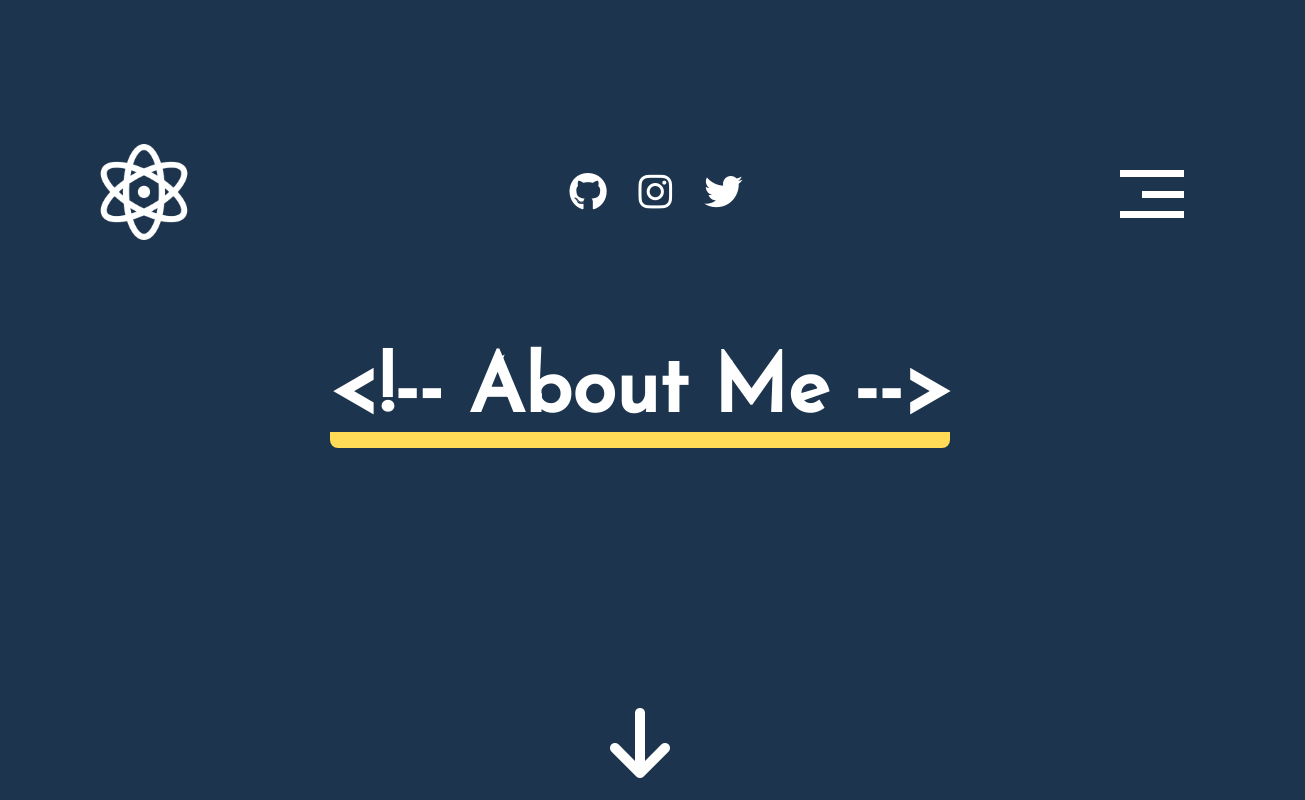
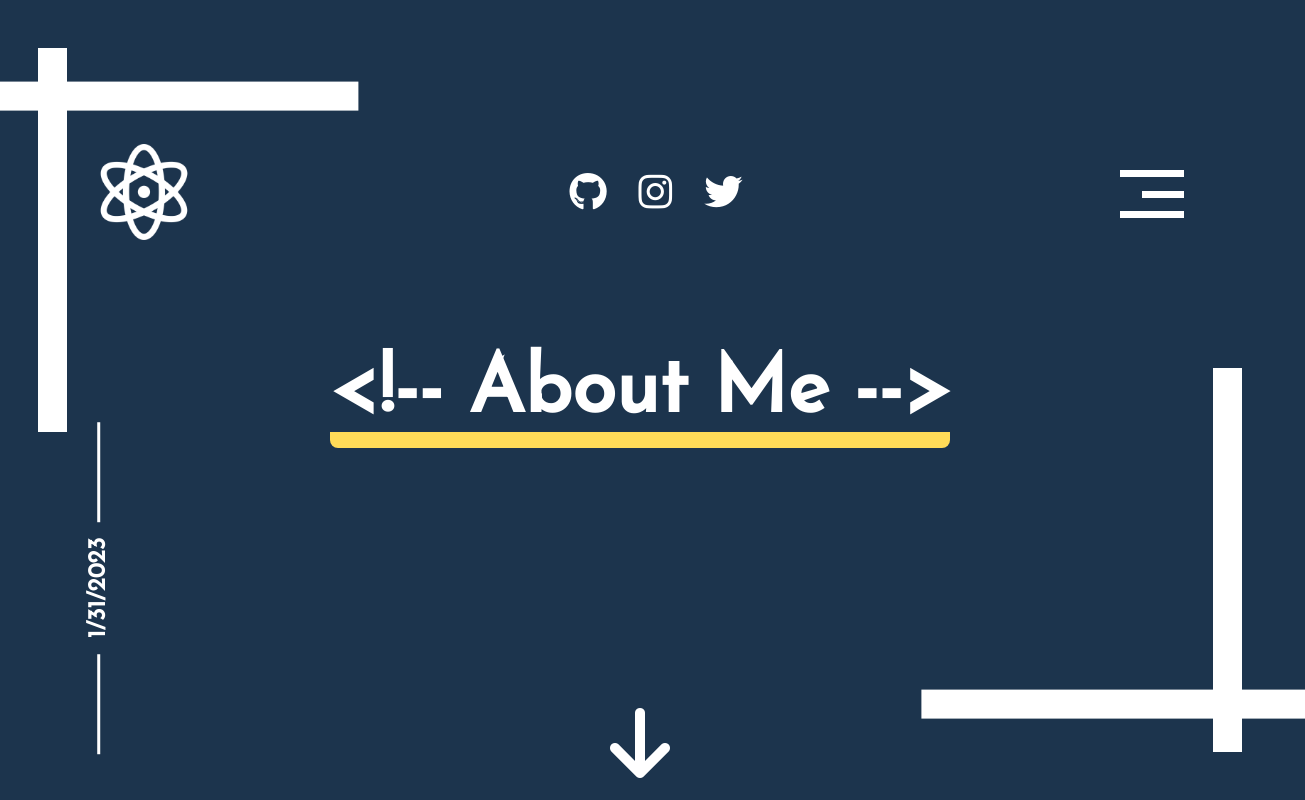
Before and after one commit to JeffleIncarnate/Dhruv-Website, a React (Vite) app: page /about in a window 1280 px wide. Shown: the whole page, 1305 px wide, since content can reach past the window. Built offline with nearby package versions, Linux system fonts and the light colour scheme.

Commit message:
Feature: Added corners to all the other pages to make it more fluent

```diff
--- a/src/layouts/about.tsx
+++ b/src/layouts/about.tsx
@@ -1,5 +1,7 @@
 import NavBar from "../components/navbar/navbar";
 import SplashOthers from "../components/splash/splashOthers/splashOthers";
+import Corners from "../components/corners/corners";
+
 import { useEffect } from "react";
 
 export default function AboutPage() {
@@ -9,6 +11,7 @@ export default function AboutPage() {
 
   return (
     <>
+      <Corners />
       <NavBar />
       <SplashOthers h1="About Me" />
     </>
--- a/src/layouts/contact.tsx
+++ b/src/layouts/contact.tsx
@@ -1,5 +1,7 @@
 import NavBar from "../components/navbar/navbar";
 import SplashOthers from "../components/splash/splashOthers/splashOthers";
+import Corners from "../components/corners/corners";
+
 import { useEffect } from "react";
 
 export default function ContactPage() {
@@ -9,6 +11,7 @@ export default function ContactPage() {
 
   return (
     <>
+      <Corners />
       <NavBar />
       <SplashOthers h1="Contact" />
     </>
--- a/src/layouts/games.tsx
+++ b/src/layouts/games.tsx
@@ -1,5 +1,7 @@
 import NavBar from "../components/navbar/navbar";
 import SplashOthers from "../components/splash/splashOthers/splashOthers";
+import Corners from "../components/corners/corners";
+
 import { useEffect } from "react";
 
 export default function GamesPage() {
@@ -8,6 +10,7 @@ export default function GamesPage() {
   }, []);
   return (
     <>
+      <Corners />
       <NavBar />
       <SplashOthers h1="Games" />
     </>
--- a/src/layouts/projects.tsx
+++ b/src/layouts/projects.tsx
@@ -1,6 +1,7 @@
 import NavBar from "../components/navbar/navbar";
 import SplashOthers from "../components/splash/splashOthers/splashOthers";
 import ProjectsMain from "../components/projectsMain/projectsmain";
+import Corners from "../components/corners/corners";
 
 import { useEffect } from "react";
 
@@ -11,6 +12,7 @@ export default function ProjectsPage() {
 
   return (
     <>
+      <Corners />
       <NavBar />
       <SplashOthers h1="Projects" p="Some of my best projects" />
       <ProjectsMain />
```
